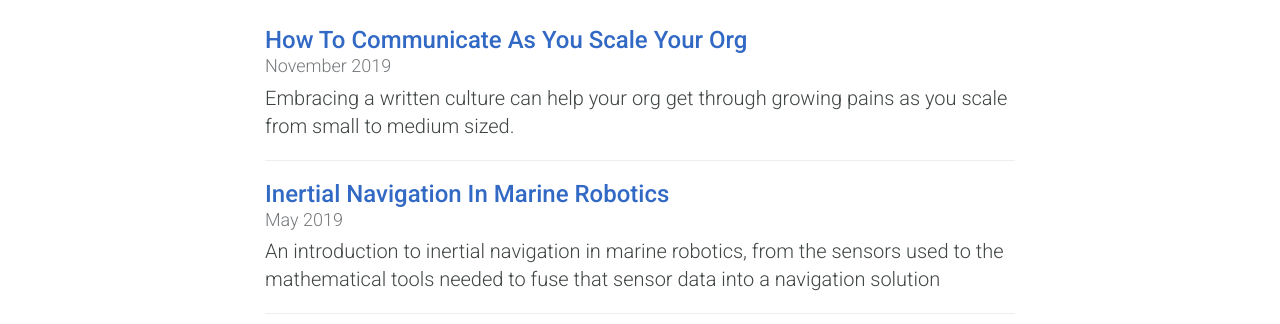
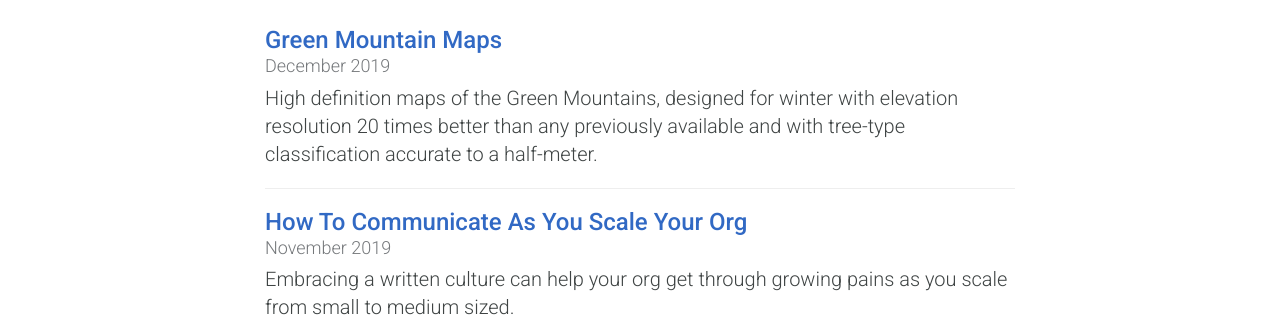
Before and after one commit to mattparrilla/mattparrilla.github.io, a plain HTML site: page index.html in a window 1280 px wide. Shown: the part 476-800 px from the top of the page. Drawn offline with nearby package versions, Linux system fonts and the light colour scheme; files whose address does not match are found by name.

Commit message:
Add Green Mountain Maps to homepage

```diff
--- a/index.html
+++ b/index.html
@@ -55,6 +55,15 @@
     <div class="col-sm-10 col-sm-offset-1 col-md-8 col-md-offset-2">
       <h2 id="recent-work">My Recent Work</h2>
 
+      <div class="project">
+        <h3><a href="/green-mountain-maps">Green Mountain Maps</a></h3>
+        <p class="date">December 2019</p>
+        <p>High definition maps of the Green Mountains, designed for winter with
+        elevation resolution 20 times better than any previously available and
+        with tree-type classification accurate to a half-meter.</p>
+      </div>
+
+      <hr>
       <div class="project">
         <h3><a href="/post/how-to-communicate-as-you-scale-your-org">How To Communicate As You Scale Your Org</a></h3>
         <p class="date">November 2019</p>
```
